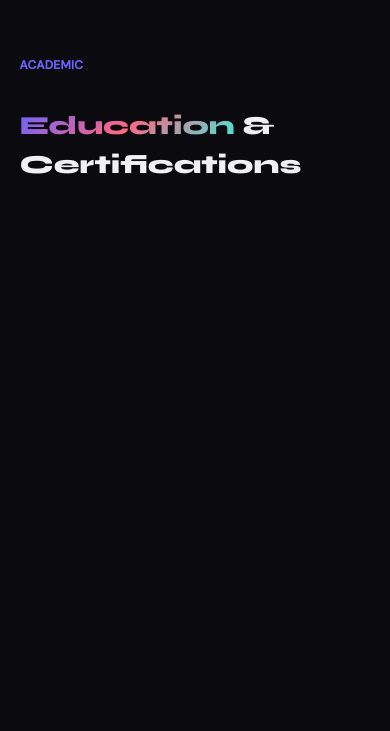
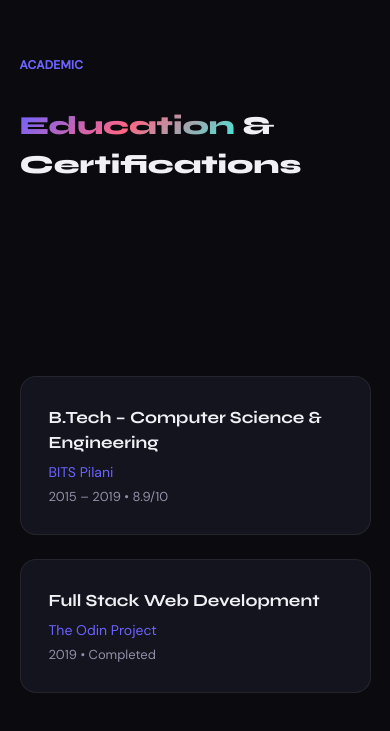
Before and after one commit to Jisap/vite-devportfolio, a React (Vite) app: page / in a window 390 px wide. Shown: the part 6961-7692 px from the top of the page. Before the commit the page ends 7437 px from the top, so only its background shows below. Built offline with nearby package versions, Linux system fonts and the light colour scheme.

Commit message:
feat: add Education section with responsive grid layout and scroll animations

```diff
--- a/src/sections/Education.jsx
+++ b/src/sections/Education.jsx
@@ -20,6 +20,33 @@ const Education = () => {
             title="Education & Certifications"
             inView={inView}
           />
+
+          {/* Education Cards */}
+          <div className="grid md:grid-cols-2 gap-6 mb-8">
+            {EDUCATION.map((e, i) => (
+              <div
+                key={e.cat}
+                className="bg-card border border-border rounded-2xl p-7"
+                style={{
+                  opacity: inView ? 1 : 0,
+                  transform: inView ? "none" : "translateY(20px)",
+                  transition: `all 0.6s ${i * 0.1}s ease`
+                }}
+              >
+                <h3 className="font-syne font-bold text-[17px] mb-1.5">
+                  {e.deg}
+                </h3>
+
+                <div className="text-accent text-[14px] mb-1">
+                  {e.inst}
+                </div>
+
+                <div className="text-text2 text-[13px]">
+                  {e.period} • {e.gpa}
+                </div>
+              </div>
+            ))}
+          </div>
         </div>
       </section>
     </>
```
